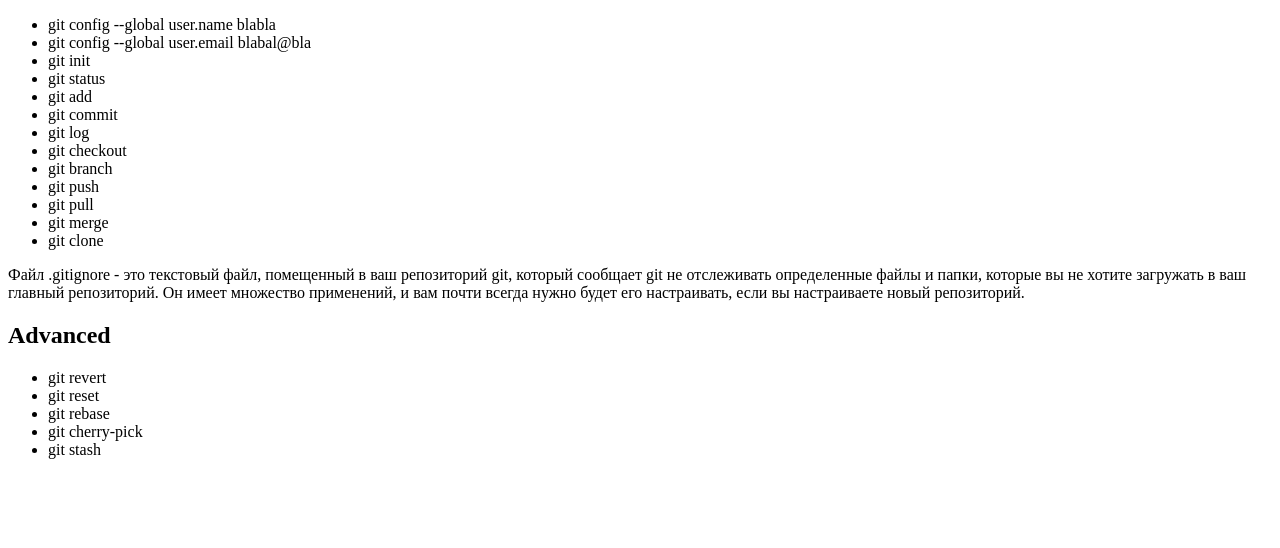
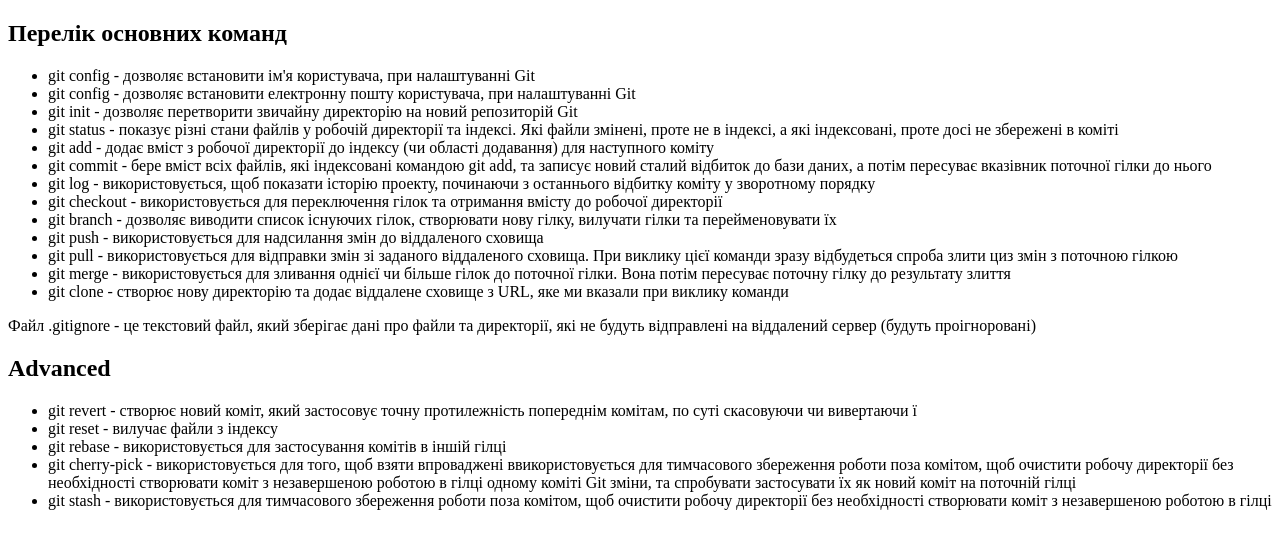
Before and after one commit to vla1975/cursor_HW-1, a plain HTML site: page index.html in a window 1280 px wide. Drawn offline with Linux system fonts and the light colour scheme.

Commit message:
add commands

```diff
--- a/index.html
+++ b/index.html
@@ -4,38 +4,92 @@
     <meta charset="UTF-8" />
     <meta http-equiv="X-UA-Compatible" content="IE=edge" />
     <meta name="viewport" content="width=device-width, initial-scale=1.0" />
-    <title>Document</title>
+    <title>HW#1</title>
   </head>
   <body>
+    <h2>Перелік основних команд</h2>
     <ul>
-      <li>git config --global user.name blabla</li>
-      <li>git config --global user.email blabal@bla</li>
-      <li>git init</li>
-      <li>git status</li>
-      <li>git add</li>
-      <li>git commit</li>
-      <li>git log</li>
-      <li>git checkout</li>
-      <li>git branch</li>
-      <li>git push</li>
-      <li>git pull</li>
-      <li>git merge</li>
-      <li>git clone</li>
+      <li>
+        git config - дозволяє встановити ім'я користувача, при налаштуванні Git
+      </li>
+      <li>
+        git config - дозволяє встановити електронну пошту користувача, при
+        налаштуванні Git
+      </li>
+      <li>
+        git init - дозволяє перетворити звичайну директорію на новий репозиторій
+        Git
+      </li>
+      <li>
+        git status - показує різні стани файлів у робочій директорії та індексі.
+        Які файли змінені, проте не в індексі, а які індексовані, проте досі не
+        збережені в коміті
+      </li>
+      <li>
+        git add - додає вміст з робочої директорії до індексу (чи області
+        додавання) для наступного коміту
+      </li>
+      <li>
+        git commit - бере вміст всіх файлів, які індексовані командою git add,
+        та записує новий сталий відбиток до бази даних, а потім пересуває
+        вказівник поточної гілки до нього
+      </li>
+      <li>
+        git log - використовується, щоб показати історію проекту, починаючи з
+        останнього відбитку коміту у зворотному порядку
+      </li>
+      <li>
+        git checkout - використовується для переключення гілок та отримання
+        вмісту до робочої директорії
+      </li>
+      <li>
+        git branch - дозволяє виводити список існуючих гілок, створювати нову
+        гілку, вилучати гілки та перейменовувати їх
+      </li>
+      <li>
+        git push - використовується для надсилання змін до віддаленого сховища
+      </li>
+      <li>
+        git pull - використовується для відправки змін зі заданого віддаленого
+        сховища. При виклику цієї команди зразу відбудеться спроба злити циз
+        змін з поточною гілкою
+      </li>
+      <li>
+        git merge - використовується для зливання однієї чи більше гілок до
+        поточної гілки. Вона потім пересуває поточну гілку до результату злиття
+      </li>
+      <li>
+        git clone - створює нову директорію та додає віддалене сховище з URL,
+        яке ми вказали при виклику команди
+      </li>
     </ul>
     <p>
-      Файл .gitignore - это текстовый файл, помещенный в ваш репозиторий git,
-      который сообщает git не отслеживать определенные файлы и папки, которые вы
-      не хотите загружать в ваш главный репозиторий. Он имеет множество
-      применений, и вам почти всегда нужно будет его настраивать, если вы
-      настраиваете новый репозиторий.
+      Файл .gitignore - це текстовий файл, який зберігає дані про файли та
+      директорії, які не будуть відправлені на віддалений сервер (будуть
+      проігноровані)
     </p>
     <h2>Advanced</h2>
     <ul>
-      <li>git revert</li>
-      <li>git reset</li>
-      <li>git rebase</li>
-      <li>git cherry-pick</li>
-      <li>git stash</li>
+      <li>
+        git revert - створює новий коміт, який застосовує точну протилежність
+        попереднім комітам, по суті скасовуючи чи вивертаючи ї
+      </li>
+      <li>git reset - вилучає файли з індексу</li>
+      <li>
+        git rebase - використовується для застосування комітів в іншій гілці
+      </li>
+      <li>
+        git cherry-pick - використовується для того, щоб взяти впроваджені
+        ввикористовується для тимчасового збереження роботи поза комітом, щоб
+        очистити робочу директорії без необхідності створювати коміт з
+        незавершеною роботою в гілці одному коміті Git зміни, та спробувати
+        застосувати їх як новий коміт на поточній гілці
+      </li>
+      <li>
+        git stash - використовується для тимчасового збереження роботи поза
+        комітом, щоб очистити робочу директорії без необхідності створювати
+        коміт з незавершеною роботою в гілці
+      </li>
     </ul>
   </body>
 </html>
```
